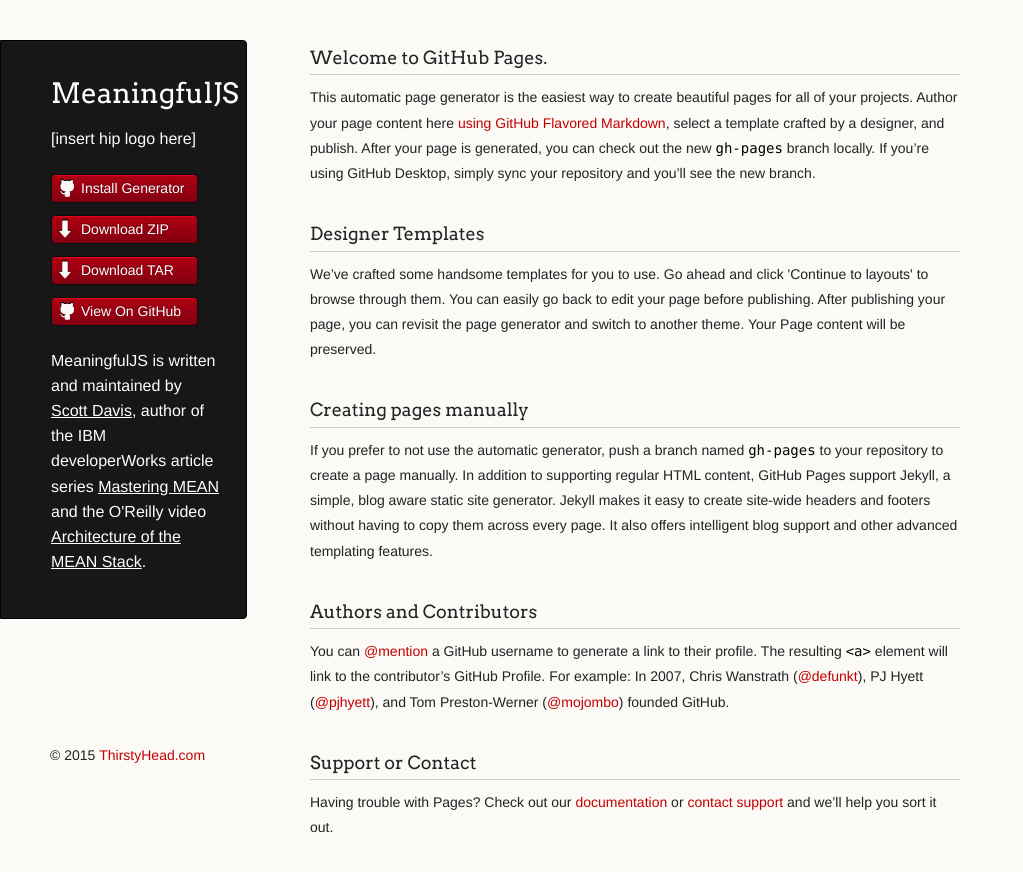
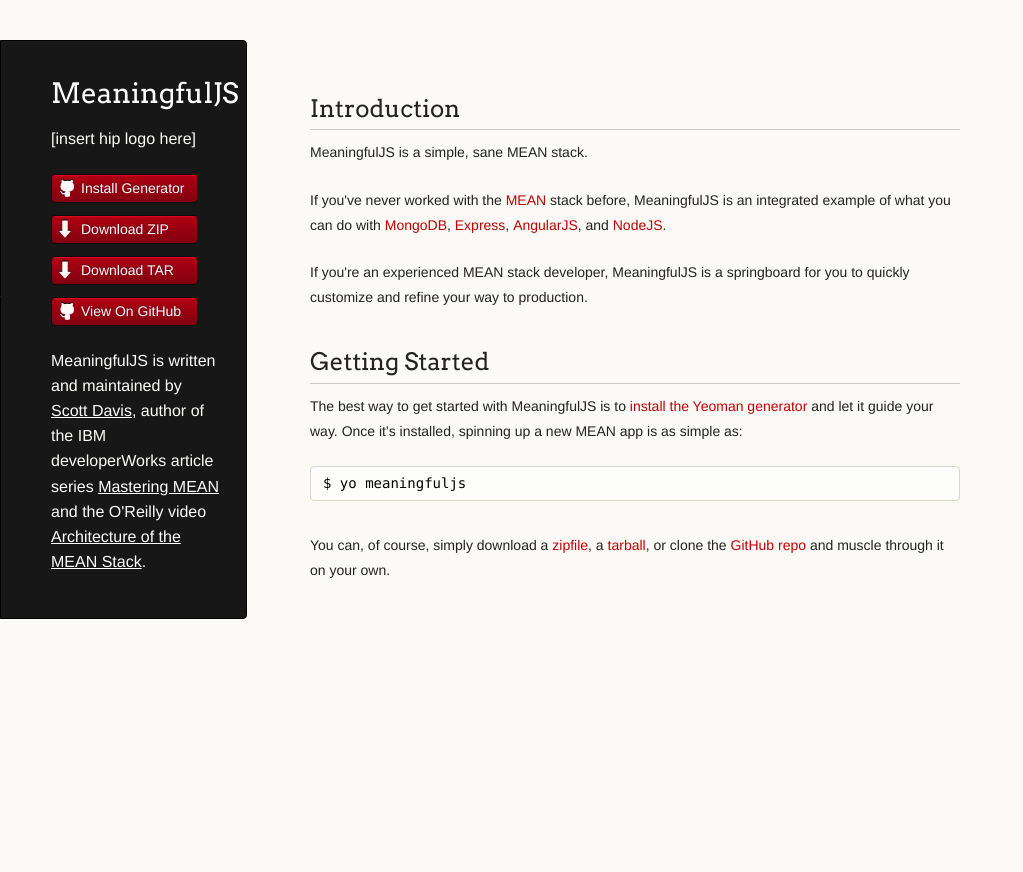
Before and after one commit to ThirstyHead/generator-meaningfuljs, a plain HTML site: page index.html in a window 1280 px wide. Shown: the whole page, without its empty margins (0-1023 px from the left). After the commit the page ends 800 px from the top, so only its background shows below. Drawn offline with Linux system fonts and the light colour scheme.

Commit message:
intro, getting started

```diff
--- a/index.html
+++ b/index.html
@@ -32,36 +32,29 @@
         </p>
       </header>
 
+      <p>&nbsp;</p>
 
       <section>
-        <h3>
-<a id="welcome-to-github-pages" class="anchor" href="#welcome-to-github-pages" aria-hidden="true"><span class="octicon octicon-link"></span></a>Welcome to GitHub Pages.</h3>
+        <h2><a id="introduction" class="anchor" href="#introduction" aria-hidden="true"><span class="octicon octicon-link"></span></a>Introduction</h2>
 
-<p>This automatic page generator is the easiest way to create beautiful pages for all of your projects. Author your page content here <a href="https://guides.github.com/features/mastering-markdown/">using GitHub Flavored Markdown</a>, select a template crafted by a designer, and publish. After your page is generated, you can check out the new <code>gh-pages</code> branch locally. If you’re using GitHub Desktop, simply sync your repository and you’ll see the new branch.</p>
+        <p>MeaningfulJS is a simple, sane MEAN stack.</p>
 
-<h3>
-<a id="designer-templates" class="anchor" href="#designer-templates" aria-hidden="true"><span class="octicon octicon-link"></span></a>Designer Templates</h3>
+        <p>If you've never worked with the <a href="https://en.wikipedia.org/wiki/MEAN_(software_bundle)">MEAN</a> stack before, MeaningfulJS is an integrated example of what you can do with <a href="https://www.mongodb.org/">MongoDB</a>, <a href="http://expressjs.com/">Express</a>, <a href="https://angularjs.org/">AngularJS</a>, and <a href="https://nodejs.org/">NodeJS</a>.</p>
 
-<p>We’ve crafted some handsome templates for you to use. Go ahead and click 'Continue to layouts' to browse through them. You can easily go back to edit your page before publishing. After publishing your page, you can revisit the page generator and switch to another theme. Your Page content will be preserved.</p>
+        <p>If you're an experienced MEAN stack developer, MeaningfulJS is a springboard for you to quickly customize and refine your way to production.</p>
 
-<h3>
-<a id="creating-pages-manually" class="anchor" href="#creating-pages-manually" aria-hidden="true"><span class="octicon octicon-link"></span></a>Creating pages manually</h3>
+        <h2><a id="getting-started" class="anchor" href="#getting-started" aria-hidden="true"><span class="octicon octicon-link"></span></a>Getting Started</h2>
 
-<p>If you prefer to not use the automatic generator, push a branch named <code>gh-pages</code> to your repository to create a page manually. In addition to supporting regular HTML content, GitHub Pages support Jekyll, a simple, blog aware static site generator. Jekyll makes it easy to create site-wide headers and footers without having to copy them across every page. It also offers intelligent blog support and other advanced templating features.</p>
+        <p>The best way to get started with MeaningfulJS is to <a href="https://github.com/thirstyhead/generator-meaningfuljs">install the Yeoman generator</a> and let it guide your way. Once it's installed, spinning up a new MEAN app is as simple as:</p>
 
-<h3>
-<a id="authors-and-contributors" class="anchor" href="#authors-and-contributors" aria-hidden="true"><span class="octicon octicon-link"></span></a>Authors and Contributors</h3>
+<code><pre>
+$ yo meaningfuljs
+</pre></code>
 
-<p>You can <a href="https://github.com/blog/821" class="user-mention">@mention</a> a GitHub username to generate a link to their profile. The resulting <code>&lt;a&gt;</code> element will link to the contributor’s GitHub Profile. For example: In 2007, Chris Wanstrath (<a href="https://github.com/defunkt" class="user-mention">@defunkt</a>), PJ Hyett (<a href="https://github.com/pjhyett" class="user-mention">@pjhyett</a>), and Tom Preston-Werner (<a href="https://github.com/mojombo" class="user-mention">@mojombo</a>) founded GitHub.</p>
+        <p>You can, of course, simply download a <a href="https://github.com/ThirstyHead/meaningfuljs/zipball/master">zipfile</a>, a <a href="https://github.com/ThirstyHead/meaningfuljs/tarball/master">tarball</a>, or clone the <a href="https://github.com/ThirstyHead/meaningfuljs">GitHub repo</a> and muscle through it on your own.</p>
 
-<h3>
-<a id="support-or-contact" class="anchor" href="#support-or-contact" aria-hidden="true"><span class="octicon octicon-link"></span></a>Support or Contact</h3>
+      </section>
 
-<p>Having trouble with Pages? Check out our <a href="https://help.github.com/pages">documentation</a> or <a href="https://github.com/contact">contact support</a> and we’ll help you sort it out.</p>
-      </section>
-      <footer>
-        <p><small>&copy; 2015 <a href="http://thirstyhead.com">ThirstyHead.com</a></small></p>
-      </footer>
     </div>
     <!--[if !IE]><script>fixScale(document);</script><![endif]-->
 		          <script type="text/javascript">
--- a/stylesheets/styles.css
+++ b/stylesheets/styles.css
@@ -332,7 +332,7 @@
   float:left;
   position:fixed;
   bottom:10px;
-	padding-left: 50px;
+  padding-left: 50px;
 }
 
 @media print, screen and (max-width: 960px) {
```
